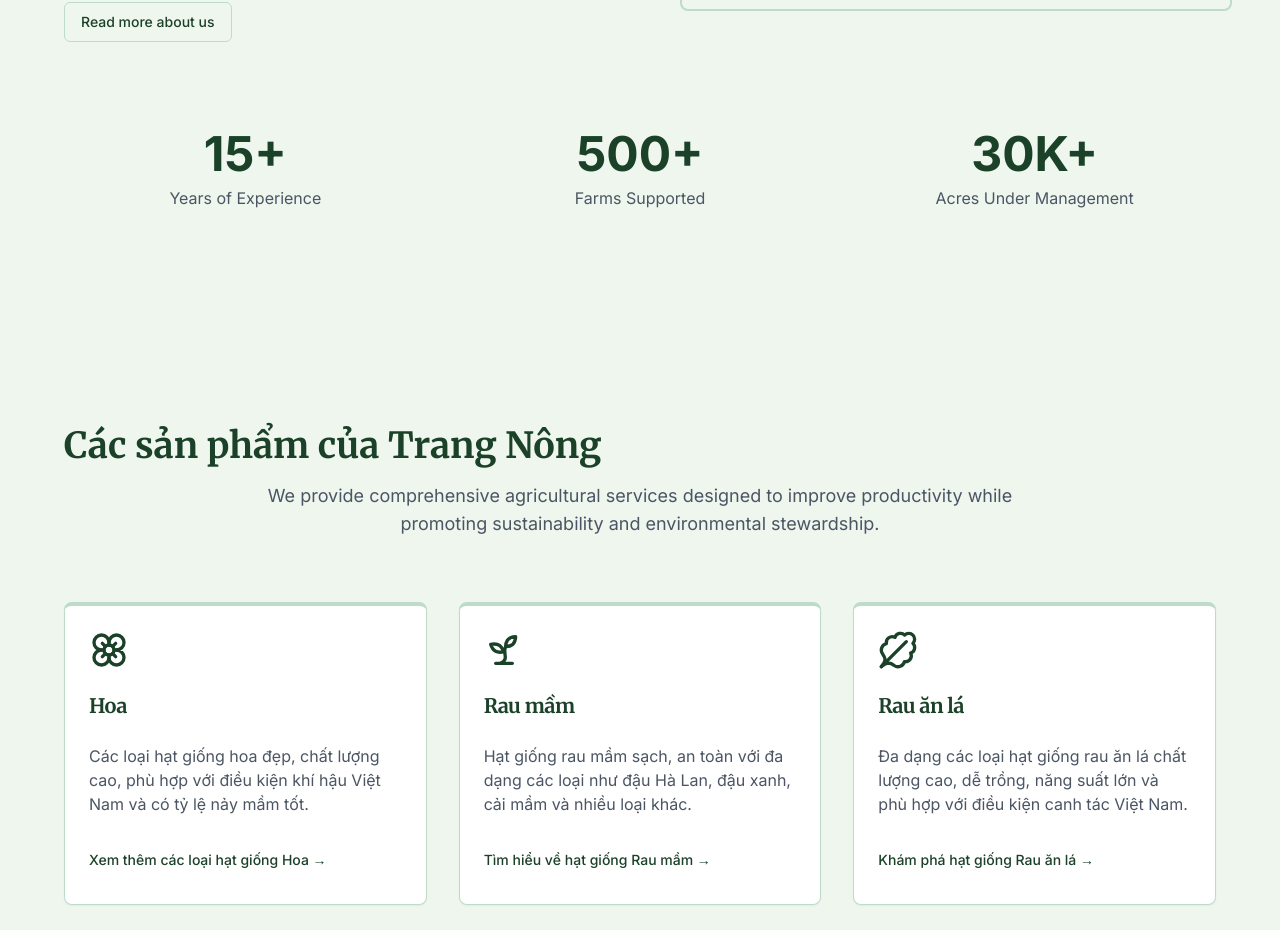
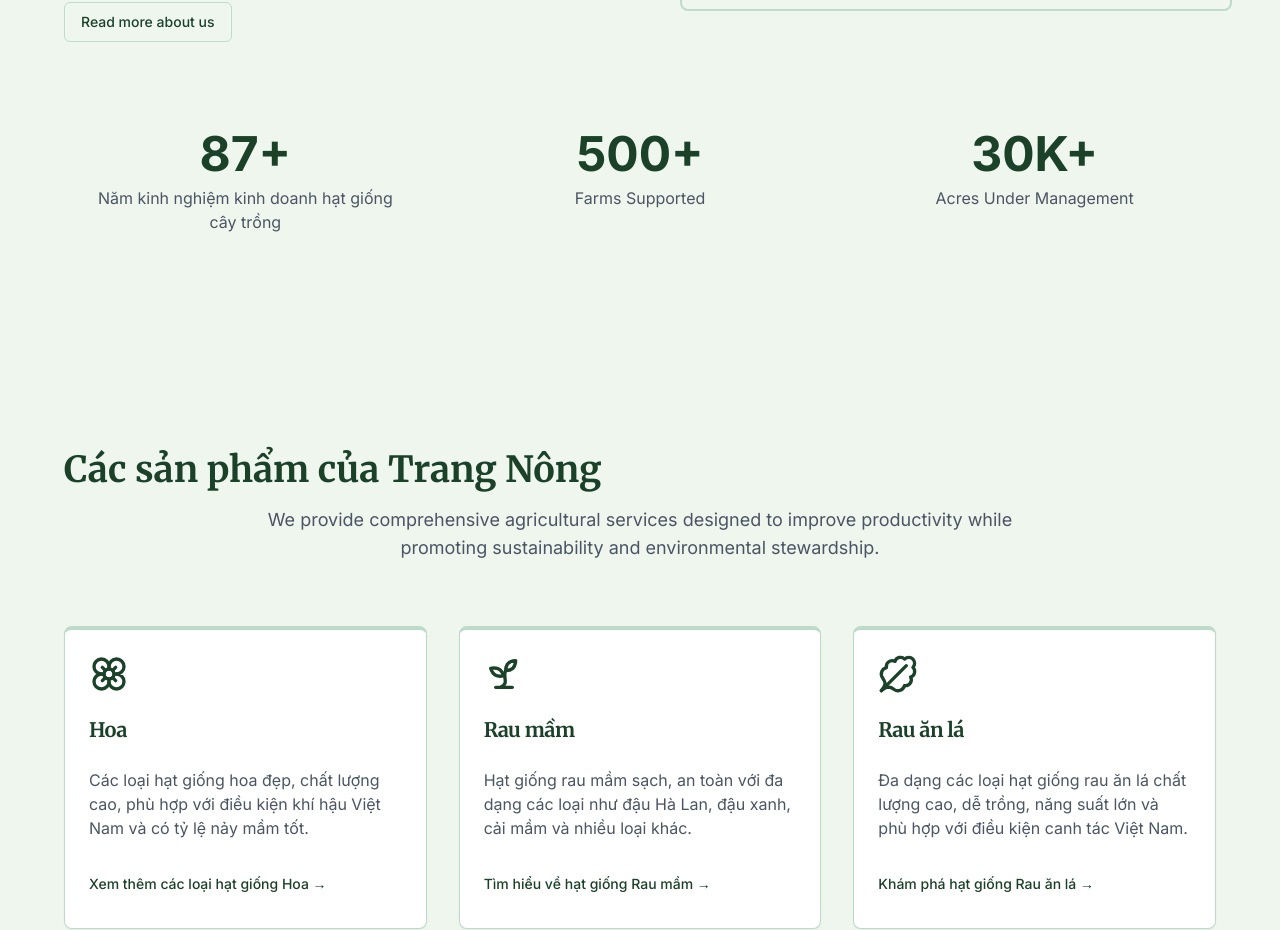
Before and after one commit to Nerfkevin/harvest-horizon-vista, a React (Vite) app: page / in a window 1280 px wide. Shown: the part 1178-2108 px from the top of the page. Built offline with nearby package versions, Linux system fonts and the light colour scheme.

Commit message:
Visual edit in Lovable
Edited UI in Lovable

```diff
--- a/src/components/AboutSection.tsx
+++ b/src/components/AboutSection.tsx
@@ -24,8 +24,8 @@ const AboutSection = () => {
 
         <div className="grid grid-cols-1 md:grid-cols-3 gap-8 mt-16">
           <div className="bg-agri-cream p-6 rounded-lg text-center reveal-animation">
-            <div className="text-agri-green-dark text-5xl font-bold">15+</div>
-            <p className="text-gray-600 mt-2">Years of Experience</p>
+            <div className="text-agri-green-dark text-5xl font-bold">87+</div>
+            <p className="text-gray-600 mt-2">Năm kinh nghiệm kinh doanh hạt giống cây trồng</p>
           </div>
           <div className="bg-agri-cream p-6 rounded-lg text-center reveal-animation" style={{
           animationDelay: '0.2s'
```
